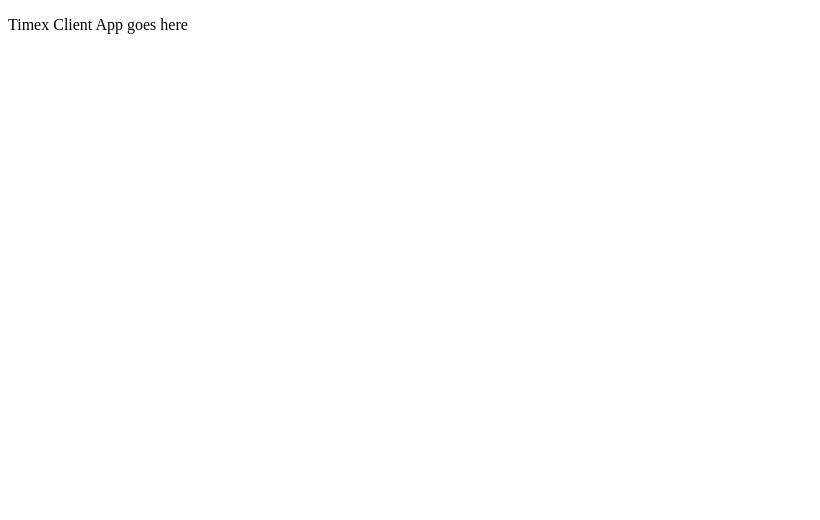
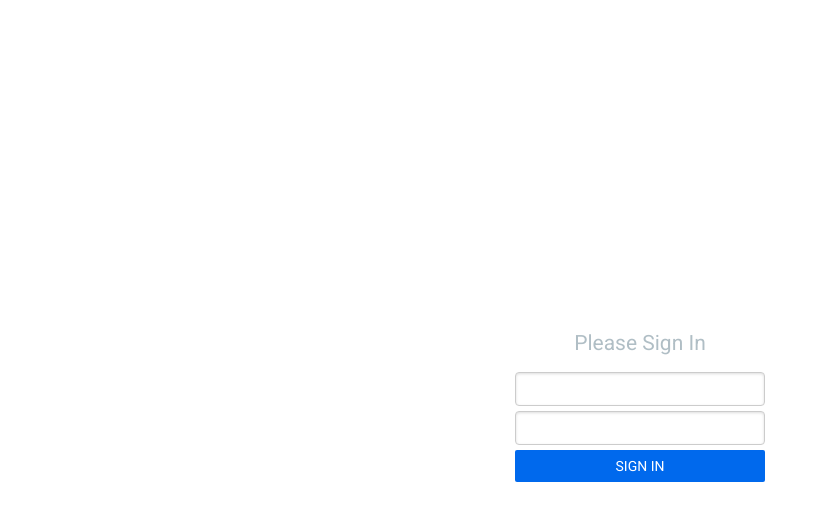
Before and after one commit to dnefedchenko/timex-client, an Angular app: page /login in a window 1280 px wide. Before the commit this address led to /. Shown: the top 520 px of the page, without its empty margins (0-820 px from the left). Built offline with nearby package versions, Linux system fonts and the light colour scheme.

Commit message:
Login form added

```diff
--- a/src/app/app-routing.module.ts
+++ b/src/app/app-routing.module.ts
@@ -1,7 +1,13 @@
 import { NgModule } from '@angular/core';
 import { Routes, RouterModule } from '@angular/router';
+import {LoginComponent} from './login/login.component';
+import {PageNotFoundComponent} from './page-not-found/page-not-found.component';
 
-const routes: Routes = [];
+const routes: Routes = [
+  { path: 'login', component: LoginComponent },
+  { path: '', redirectTo: '/login', pathMatch: 'full'},
+  { path: '**', component: PageNotFoundComponent}
+];
 
 @NgModule({
   imports: [RouterModule.forRoot(routes)],
--- a/src/app/app.component.html
+++ b/src/app/app.component.html
@@ -1,3 +1 @@
-<p>Timex Client App goes here</p>
-
 <router-outlet></router-outlet>
--- a/src/app/app.component.ts
+++ b/src/app/app.component.ts
@@ -6,5 +6,4 @@ import { Component } from '@angular/core';
   styleUrls: ['./app.component.scss']
 })
 export class AppComponent {
-  title = 'timex-client';
 }
--- a/src/app/app.module.ts
+++ b/src/app/app.module.ts
@@ -3,10 +3,14 @@ import { NgModule } from '@angular/core';
 
 import { AppRoutingModule } from './app-routing.module';
 import { AppComponent } from './app.component';
+import { LoginComponent } from './login/login.component';
+import { PageNotFoundComponent } from './page-not-found/page-not-found.component';
 
 @NgModule({
   declarations: [
-    AppComponent
+    AppComponent,
+    LoginComponent,
+    PageNotFoundComponent
   ],
   imports: [
     BrowserModule,
--- /dev/null
+++ b/src/app/login/login.component.html
@@ -0,0 +1,17 @@
+<div class="timex-fully-aligned-container timex-full-height-container">
+  <div class="login-form">
+    <h2>Please Sign In</h2>
+
+    <div class="login-control">
+      <input class="timex-input" type="text">
+    </div>
+
+    <div class="login-control">
+      <input class="timex-input" type="password">
+    </div>
+
+    <div class="login-control">
+      <button type="button" class="timex-button-primary">SIGN IN</button>
+    </div>
+  </div>
+</div>
--- /dev/null
+++ b/src/app/login/login.component.scss
@@ -0,0 +1,15 @@
+.login-form {
+  h2 {
+    color: #b0bec5;
+    text-align: center;
+    font-weight: normal;
+  }
+
+  width: 250px;
+}
+
+.login-control input,
+.login-control button {
+  width: 100%;
+  margin-bottom: 5px;
+}
--- /dev/null
+++ b/src/app/login/login.component.ts
@@ -0,0 +1,15 @@
+import { Component, OnInit } from '@angular/core';
+
+@Component({
+  selector: 'app-login',
+  templateUrl: './login.component.html',
+  styleUrls: ['./login.component.scss']
+})
+export class LoginComponent implements OnInit {
+
+  constructor() { }
+
+  ngOnInit() {
+  }
+
+}
--- /dev/null
+++ b/src/app/page-not-found/page-not-found.component.html
@@ -0,0 +1,4 @@
+<p>
+  Ooo-ps, page not found! Please try to
+  <a routerLink="/login">login</a>
+</p>
--- /dev/null
+++ b/src/app/page-not-found/page-not-found.component.ts
@@ -0,0 +1,15 @@
+import { Component, OnInit } from '@angular/core';
+
+@Component({
+  selector: 'app-page-not-found',
+  templateUrl: './page-not-found.component.html',
+  styleUrls: ['./page-not-found.component.scss']
+})
+export class PageNotFoundComponent implements OnInit {
+
+  constructor() { }
+
+  ngOnInit() {
+  }
+
+}
--- a/src/styles.scss
+++ b/src/styles.scss
@@ -1 +1,89 @@
-/* You can add global styles to this file, and also import other style files */
+@import url('https://fonts.googleapis.com/css?family=Roboto:400,700');
+@import "variables";
+
+html,
+body,
+input,
+ul,
+ol {
+  margin:  0;
+  padding: 0;
+}
+
+html, body {
+  height: $full-screen-height;
+}
+
+* {
+  box-sizing:border-box;
+}
+
+body, input, button {
+  font-family: 'Roboto';
+  font-size: $default-font-size;
+}
+
+%timex-flex-container {
+  display: flex;
+}
+
+.timex-horizontally-aligned-container {
+  @extend %timex-flex-container;
+  justify-content: center;
+}
+
+.timex-vertically-aligned-container {
+  @extend %timex-flex-container;
+  align-items: center;
+}
+
+.timex-fully-aligned-container {
+  @extend %timex-flex-container;
+  justify-content: center;
+  align-items: center;
+}
+
+.timex-full-height-container {
+  height: $full-screen-height;
+}
+
+.timex-button-primary {
+  display: inline-block;
+  border: none;
+  padding: 0.5rem 1rem;
+  margin: 0;
+  text-decoration: none;
+  background: #0069ed;
+  color: #ffffff;
+  cursor: pointer;
+  border-radius: 2px;
+  text-align: center;
+  transition: background 250ms ease-in-out,
+  transform 150ms ease;
+  -webkit-appearance: none;
+  -moz-appearance: none;
+}
+
+.timex-button-primary:hover,
+.timex-button-primary:focus {
+  background: #0053ba;
+}
+
+.timex-button-primary:focus {
+  outline: 1px solid #fff;
+  outline-offset: -4px;
+}
+
+.timex-button-primary:active {
+  transform: scale(0.99);
+}
+
+.timex-input {
+  padding: .5rem 1rem;
+  display: inline-block;
+  border: 1px solid #ccc;
+  box-shadow: inset 0 1px 3px #ddd;
+  border-radius: 4px;
+  vertical-align: middle;
+  box-sizing: border-box;
+}
--- /dev/null
+++ b/src/variables.scss
@@ -0,0 +1,2 @@
+$full-screen-height: 100%;
+$default-font-size: 14px;
```
Also changed, not shown: src/app/page-not-found/page-not-found.component.scss (added), 2 other files (tests, documents, lock files or other folders).
